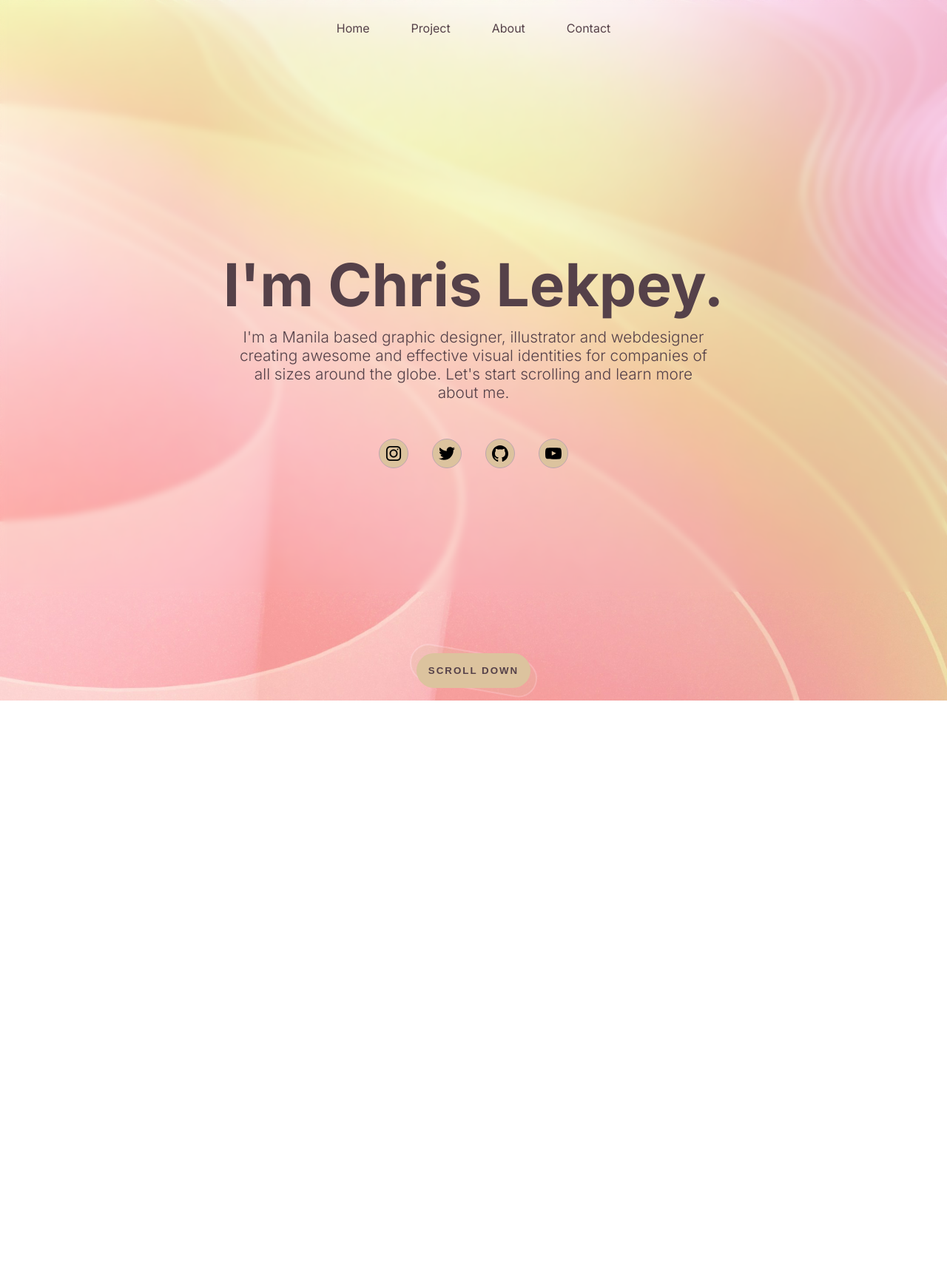
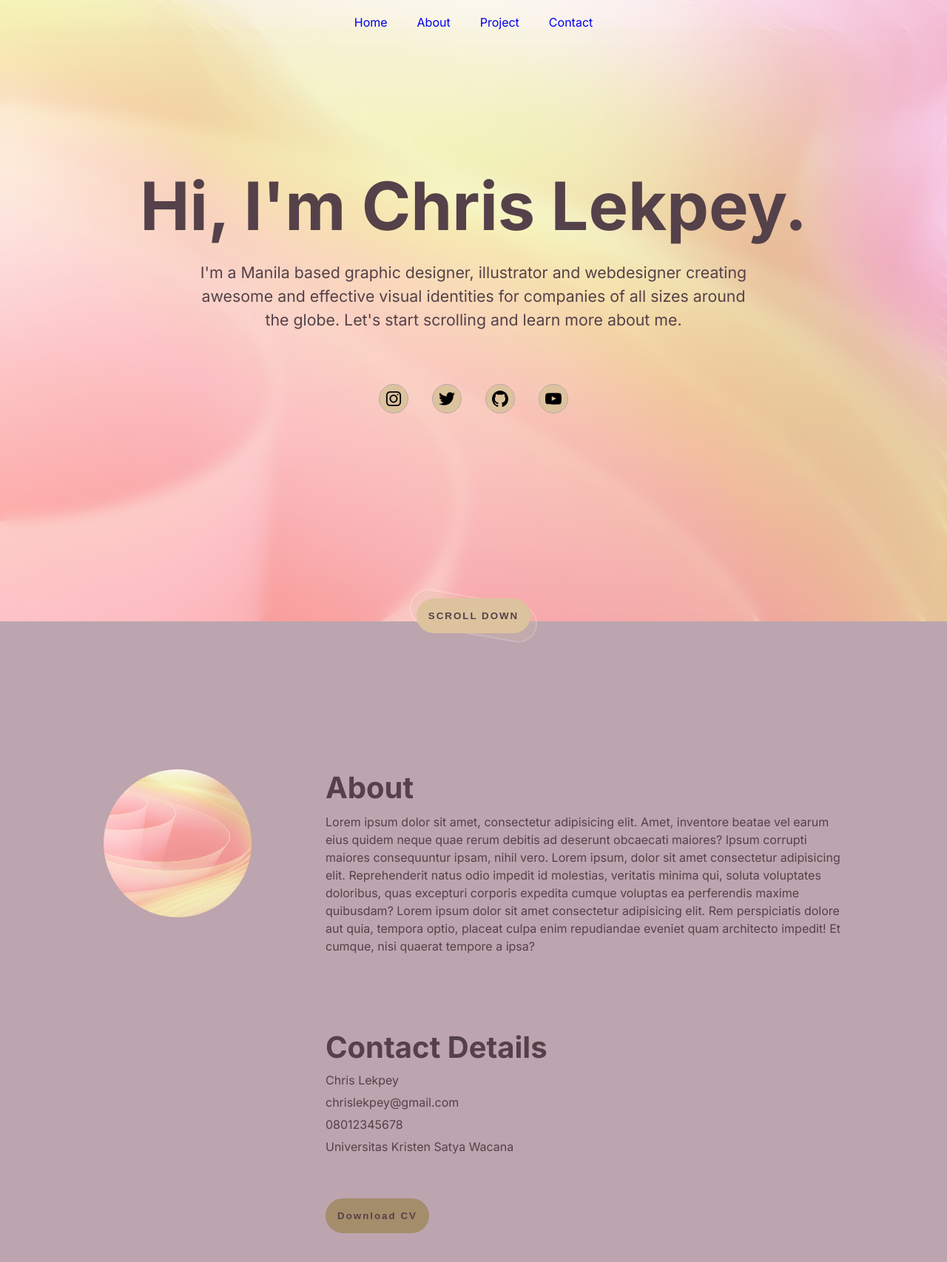
Before and after one commit to chxxlk/HTML-CSS, a plain HTML site: page index.html in a window 1280 px wide. Shown: the whole page at 74% size. Before the commit the page ends 947 px from the top, so only its background shows below. Drawn offline with Linux system fonts and the light colour scheme.

Commit message:
Changes to be committed: 	modified:   index.html 	modified:   style.css

```diff
--- a/index.html
+++ b/index.html
@@ -7,22 +7,31 @@
     <link rel="stylesheet" href="style.css" />
   </head>
   <body>
-    <div class="container" id="home">
-      <div class="blur"></div>
+    <header class="header">
       <div class="navbar">
+        <nav class="navbar-layout">
           <ul>
             <li><a href="#home">Home</a></li>
+            <li><a href="#about">About</a></li>
             <li><a href="#project">Project</a></li>
-          <li><a href="#about">About</a></li>
             <li><a href="#contact">Contact</a></li>
           </ul>
+        </nav>
       </div>
-      <div class="text-header">
-        <h1>I'm Chris Lekpey.</h1>
+    </header>
+
+    <section id="home" class="home">
+      <div class="container">
+        <div class="blur"></div>
+        <div class="name">
+          <h1>Hi, I'm <span>Chris Lekpey.</span></h1>
+        </div>
+        <div class="introduction">
           <p>
             I'm a Manila based graphic designer, illustrator and webdesigner
-          creating awesome and effective visual identities for companies of all
-          sizes around the globe. Let's start scrolling and learn more about me.
+            creating awesome and effective visual identities for companies of
+            all sizes around the globe. Let's start scrolling and learn more
+            about me.
           </p>
         </div>
         <div class="social-media">
@@ -195,40 +204,44 @@
         <div class="scroll-down">
           <button class="btn-scroll">
             <div>SCROLL DOWN</div>
-          <svg
-            xmlns="http://www.w3.org/2000/svg"
-            width="25px"
-            height="25px"
-            viewBox="0 0 24 24"
-            fill="none"
-          >
-            <path
-              d="M11.6801 14.62L14.2401 12.06L11.6801 9.5"
-              stroke="white"
-              stroke-width="2"
-              stroke-miterlimit="10"
-              stroke-linecap="round"
-              stroke-linejoin="round"
-            ></path>
-            <path
-              d="M4 12.0601H14.17"
-              stroke="white"
-              stroke-width="2"
-              stroke-miterlimit="10"
-              stroke-linecap="round"
-              stroke-linejoin="round"
-            ></path>
-            <path
-              d="M12 4C16.42 4 20 7 20 12C20 17 16.42 20 12 20"
-              stroke="white"
-              stroke-width="2"
-              stroke-miterlimit="10"
-              stroke-linecap="round"
-              stroke-linejoin="round"
-            ></path>
-          </svg>
           </button>
         </div>
       </div>
+    </section>
+    <section id="about" class="about">
+      <div class="container-about">
+        <div class="text-container">
+          <div class="about-text">
+            <h3>About</h3>
+            <p>
+              Lorem ipsum dolor sit amet, consectetur adipisicing elit. Amet,
+              inventore beatae vel earum eius quidem neque quae rerum debitis ad
+              deserunt obcaecati maiores? Ipsum corrupti maiores consequuntur
+              ipsam, nihil vero. Lorem ipsum, dolor sit amet consectetur
+              adipisicing elit. Reprehenderit natus odio impedit id molestias,
+              veritatis minima qui, soluta voluptates doloribus, quas excepturi
+              corporis expedita cumque voluptas ea perferendis maxime quibusdam?
+              Lorem ipsum dolor sit amet consectetur adipisicing elit. Rem
+              perspiciatis dolore aut quia, tempora optio, placeat culpa enim
+              repudiandae eveniet quam architecto impedit! Et cumque, nisi
+              quaerat tempore a ipsa?
+            </p>
+          </div>
+          <div class="contact-detail">
+            <h3>Contact Details</h3>
+            <p>Chris Lekpey</p>
+            <p>chrislekpey@gmail.com</p>
+            <p>08012345678</p>
+            <p>Universitas Kristen Satya Wacana</p>
+          </div>
+          <div class="btn-download">
+            <button class="btn-downloadCV">
+              <div>Download CV</div>
+            </button>
+          </div>
+        </div>
+        <img src="/img/background.jpg" alt="profile-img" class="profile-img" />
+      </div>
+    </section>
   </body>
 </html>
--- a/style.css
+++ b/style.css
@@ -1,94 +1,81 @@
 @import url("https://fonts.googleapis.com/css2?family=Inter:ital,opsz,wght@0,14..32,100..900;1,14..32,100..900&display=swap");
 :root {
-  --font-inter: "Inter", sans-serif;
   --text: #554149;
   --background: #ffcbe0;
   --primary: #dcc39e;
   --secondary: #a48d6b;
   --accent: #bca5ae;
+  --font-family: "Inter", system-ui;
 }
 * {
   padding: 0;
   margin: 0;
 }
 body {
+  background-image: url(/img/background.jpg);
+  background-size: cover;
+  color: var(--text);
+  font-family: var(--font-family);
+}
+
+/*TODO: Header and .navbar */
+
+.navbar {
+  background-color: transparent;
+  backdrop-filter: blur(10px);
+  font-family: var(--font-family);
+  .navbar-layout {
+    display: flex;
+    flex-wrap: wrap;
+    align-items: center;
+    justify-content: center;
+    ul {
+      list-style: none;
+      margin: 0;
+      padding: 0;
+      display: flex;
+      flex-wrap: wrap;
+      justify-content: space-between;
+      gap: 40px;
+      margin-top: 20px;
+      a {
+        text-decoration: none;
+      }
+    }
+  }
+}
+
+/* TODO: HOME */
+.home {
+  display: flex;
+  flex-direction: column;
   height: 100vh;
   width: 100vw;
-  display: flex;
+  backdrop-filter: blur(10px);
   justify-content: center;
-  background-image: url(/img/background.jpg);
-  background-size: cover;
-}
+  font-family: var(--font-family);
   .container {
-  width: 100%;
-  height: 100%;
-  position: absolute;
-  display: flex;
-  align-items: center;
-  flex-direction: column;
-  font-family: var(--font-inter);
-  font-optical-sizing: auto;
-  font-weight: 400;
-  font-style: normal;
-  color: var(--text);
-  .blur {
-    position: absolute;
-    width: 100%;
-    height: 100%;
-    backdrop-filter: blur(5px);
-  }
-}
-.navbar {
-  z-index: 1;
-  margin: 20px;
-  ul {
-    list-style-type: none;
-  }
-  li {
-    display: inline;
-    float: left;
-    margin: 0 20px 0 20px;
-  }
-  li a {
-    display: block;
-    padding: 8px;
-    text-decoration: none;
-    color: var(--text);
-  }
-  li a:hover {
-    color: var(--text);
-    background-color: var(--accent);
-    border-radius: 10px;
-    transition: 0.5s ease-in-out;
-  }
-}
-.text-header {
-  z-index: 1;
     display: flex;
     flex-direction: column;
     align-items: center;
-  margin-top: 250px;
-  h1 {
-    font-size: 5em;
-    padding: 10px;
-    font-weight: 700;
+    .name {
+      margin-top: 200px;
+      margin-bottom: 20px;
+      font-size: 45pt;
     }
-  p {
-    width: 650px;
-    font-size: 1.3em;
+    .introduction {
+      font-size: 16pt;
+      width: 35em;
       text-align: center;
       margin-bottom: 50px;
-    font-style: normal;
-    font-weight: 300;
-  }
+      line-height: 1.5;
     }
     .social-media {
-  z-index: 1;
       display: flex;
       justify-content: center;
       align-items: center;
       gap: 2rem;
-}
+      margin-top: 20px;
       .button {
         cursor: pointer;
         text-decoration: none;
@@ -99,31 +86,29 @@ body {
         background-color: var(--primary);
         border: 1px solid var(--accent);
         transition: all 0.45s;
-}
 
-.button:hover {
+        &:hover {
           transform: rotate(360deg);
           transform-origin: center center;
           background-color: var(--secondary);
           color: var(--text);
         }
-
-.button:hover .btn-svg {
+        &hover .btn-svg {
           filter: invert(100%) sepia(100%) saturate(0%) hue-rotate(305deg)
             brightness(103%) contrast(103%);
         }
-
+      }
       .flex-center {
         display: flex;
         justify-content: center;
         align-items: center;
+      }
     }
     .scroll-down {
       position: relative;
       margin-top: 250px;
       width: fit-content;
       height: fit-content;
-}
       .btn-scroll {
         --color: var(--primary);
         position: relative;
@@ -133,9 +118,7 @@ body {
         transition: all 0.5s;
         border: none;
         background-color: transparent;
-}
-
-.btn-scroll div {
+        div {
           letter-spacing: 2px;
           font-weight: bold;
           background: var(--color);
@@ -143,8 +126,7 @@ body {
           color: var(--text);
           padding: 1rem;
         }
-
-.btn-scroll::before {
+        &::before {
           content: "";
           z-index: -1;
           background-color: var(--color);
@@ -157,31 +139,110 @@ body {
           transition: 0.5s;
           opacity: 0.2;
         }
-
-.btn-scroll:hover {
+        &:hover {
           cursor: pointer;
           filter: brightness(1.2);
           transform: scale(1.1);
         }
-
-.btn-scroll:hover::before {
+        &:hover::before {
           transform: rotate(0deg);
           opacity: 1;
         }
+      }
+    }
+  }
+}
+/* TODO: about page  */
+.about {
+  background-color: var(--accent);
+  font-family: var(--font-family);
+  height: fit-content;
+  width: 100%;
+  display: flex;
+  align-items: center;
+  justify-content: center;
 
-.btn-scroll svg {
-  transform: translateX(-200%);
+  .container-about {
+    margin: 200px 0 200px 0;
+    display: flex;
+    flex-direction: row-reverse;
+    gap: 100px;
+    .text-container {
+      width: 700px;
+      display: flex;
+      flex-direction: column;
+      .about-text {
+        margin-bottom: 50px;
+        h3 {
+          font-size: 2.5rem;
+          margin-bottom: 10px;
+        }
+        p {
+          line-height: 1.5;
+        }
+      }
+      .contact-detail {
+        margin: 50px 0 50px 0;
+        h3 {
+          font-size: 2.5rem;
+          margin-bottom: 10px;
+        }
+        p {
+          margin-bottom: 10px;
+        }
+      }
+    }
+    img {
+      position: relative;
+      width: 200px;
+      height: 200px;
+      border-radius: 100%;
+    }
+  }
+  /* TODO: btn download here  */
+  .btn-download {
+    position: relative;
+    width: fit-content;
+    height: fit-content;
+    .btn-downloadCV {
+      --color: var(--secondary);
+      position: relative;
+      display: flex;
+      justify-content: center;
+      align-items: center;
+      transition: all 0.5s;
+      border: none;
+      background-color: transparent;
+      div {
+        letter-spacing: 2px;
+        font-weight: bold;
+        background: var(--color);
+        border-radius: 2rem;
+        color: var(--text);
+        padding: 1rem;
+      }
+      &::before {
+        content: "";
+        z-index: -1;
+        background-color: var(--color);
+        border: 2px solid white;
+        border-radius: 2rem;
+        width: 110%;
+        height: 100%;
+        position: absolute;
+        transform: rotate(10deg);
         transition: 0.5s;
-  width: 0;
-  opacity: 0;
+        opacity: 0.2;
       }
-
-.btn-scrol:hover svg {
-  width: 25px;
-  transform: translateX(0%);
+      &:hover {
+        cursor: pointer;
+        filter: brightness(1.2);
+        transform: scale(1.1);
+      }
+      &:hover::before {
+        transform: rotate(0deg);
         opacity: 1;
       }
-
-.btn:active {
-  filter: brightness(1.4);
     }
+  }
+}
```
Lines whose indentation alone changed are shown as unchanged.
